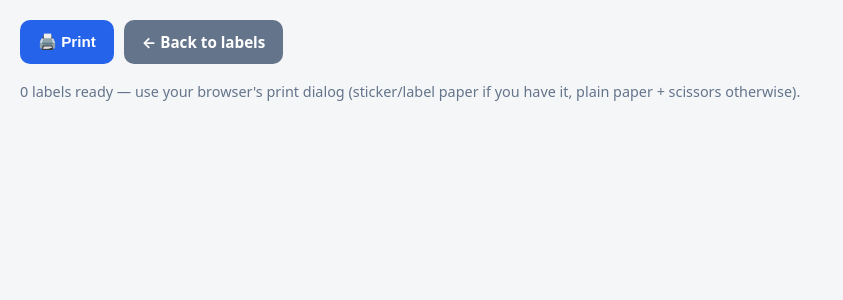
After one commit to utsavkth/khatiwada-zebra-pos, a Flask app: template templates/admin_labels_print.html in a window 1280 px wide. The commit adds this page. Shown: the top 300 px of the page, without its empty margins (0-843 px from the left). Run offline with Flask 3, Linux system fonts and the light colour scheme; the template is opened without the code that fills it, so the values that code supplies are empty; some libraries are stand-ins or nearby versions.

Commit message:
Admin: print shelf-label barcodes for weighed products (CLAUDE.md decision 3)
Scanning already worked (July 13: exact-barcode-first lookup + weighed ->
weight-pad routing), but there was no way to generate an actual scannable
label. New admin page (/admin/labels):

- Lists all active weighed products, auto-suggests a code from each name
  for ones without a barcode yet ("Basmati Rice" -> "WT-BASMATI-RICE"),
  editable inline; already-labelled products show their real code and
  aren't pre-checked, so a routine visit can't waste stickers.
- Saving validates codes are non-empty, space-free (scanning depends on
  it - zebra.js's handleWedgeEnter falls back to name search on any value
  with a space), unique within the batch, and don't collide with any
  other product's existing barcode - reusing find_duplicate_product.
- Renders a print-ready sheet (/admin/labels/print) of real Code128
  barcodes via python-barcode, inline SVG, no CDN - one browser Print
  away from stickers for the shelf bins.

db.py gains get_weighed_products/all_barcodes/set_product_barcode;
barcode_labels.py holds the code-suggestion + SVG rendering.

Verified: tests.py 220/220 (16 new). Browser pass: suggested codes render
correctly, save + redirect to the print sheet works, the saved barcode
persists and shows correctly on a re-visit, and - the actual point of the
feature - scanning the printed WT-BASMATI-RICE code on the real cashier
page opens the weight pad for Basmati Rice, exactly like any other
barcode.
Claude-Session: https://claude.ai/code/session_0185Kcnu7joE918AiQCnN9Ki

```diff
--- a/app.py
+++ b/app.py
@@ -9,6 +9,7 @@ import csv
 import hashlib
 import io
 import os
+import re
 import secrets
 import uuid
 from datetime import date as date_cls
@@ -29,6 +30,7 @@ from flask import (
 from PIL import Image, ImageOps, UnidentifiedImageError
 from werkzeug.security import check_password_hash, generate_password_hash
 
+import barcode_labels
 import db
 import nepali_date
 
@@ -584,6 +586,90 @@ def admin_duplicates_cleanup():
     return redirect(url_for("admin_products"))
 
 
+# ---- Shelf-label barcodes for weighed products (CLAUDE.md decision 3) ----
+
+# Scanning depends on codes never containing a space (zebra.js's handleWedgeEnter
+# treats any space-free value as an exact-barcode candidate first, falling back
+# to name search otherwise) — kept intentionally narrower than that one rule so
+# every code is also guaranteed printable/typeable and Code128-safe.
+LABEL_CODE_RE = re.compile(r"^[A-Za-z0-9_-]+$")
+
+
+@app.route("/admin/labels", methods=["GET", "POST"])
+@admin_required
+def admin_labels():
+    products = db.get_weighed_products()
+    error = None
+
+    if request.method == "POST":
+        selected_ids = {int(pid) for pid in request.form.getlist("select")}
+        overrides = {p["id"]: request.form.get(f"barcode_{p['id']}", "").strip() for p in products}
+        checked = selected_ids
+        if not selected_ids:
+            error = "Select at least one product to print."
+        else:
+            seen = {}
+            for p in products:
+                if p["id"] not in selected_ids:
+                    continue
+                code = overrides[p["id"]]
+                if not code:
+                    error = f'"{p["name"]}" needs a code before it can be printed.'
+                    break
+                if not LABEL_CODE_RE.match(code):
+                    error = (f'"{p["name"]}"\'s code can only use letters, numbers, '
+                             f"hyphens and underscores (no spaces) — scanning depends on it.")
+                    break
+                if code in seen:
+                    error = f'"{p["name"]}" and "{seen[code]}" both use the code {code} — codes must be unique.'
+                    break
+                dup = db.find_duplicate_product(None, barcode=code, exclude_id=p["id"])
+                if dup:
+                    error = f'The code {code} is already used by "{dup["name"]}".'
+                    break
+                seen[code] = p["name"]
+            if not error:
+                for p in products:
+                    if p["id"] in selected_ids and overrides[p["id"]] != (p["barcode"] or ""):
+                        db.set_product_barcode(p["id"], overrides[p["id"]])
+                ids = ",".join(str(i) for i in sorted(selected_ids))
+                return redirect(url_for("admin_labels_print", ids=ids))
+    else:
+        existing = db.all_barcodes()
+        overrides = {}
+        for p in products:
+            overrides[p["id"]] = p["barcode"] or barcode_labels.suggest_code(p["name"], existing)
+        # Pre-check only products still missing a code — reprinting an
+        # already-labelled item is deliberate (staff tick it themselves),
+        # not the default, so a routine visit to this page can't waste stickers.
+        checked = {p["id"] for p in products if not p["barcode"]}
+
+    return render_template(
+        "admin_labels.html",
+        products=products,
+        error=error,
+        overrides=overrides,
+        checked=checked,
+    )
+
+
+@app.route("/admin/labels/print")
+@admin_required
+def admin_labels_print():
+    try:
+        ids = [int(x) for x in request.args.get("ids", "").split(",") if x]
+    except ValueError:
+        ids = []
+    labels = []
+    for product_id in ids:
+        product = db.get_product(product_id)
+        if product and product["barcode"]:
+            labels.append({"product": product, "svg": barcode_labels.render_svg(product["barcode"])})
+    if not labels:
+        return redirect(url_for("admin_labels"))
+    return render_template("admin_labels_print.html", labels=labels)
+
+
 # ---- Cashier button groups (user-defined) ----
 
 
--- a/db.py
+++ b/db.py
@@ -351,6 +351,34 @@ def get_active_products():
     ).fetchall()
     conn.close()
     return [dict(r) for r in rows]
+
+
+def get_weighed_products():
+    """Every active weighed product — the candidate list for the admin
+    shelf-label barcode print page (CLAUDE.md decision 3)."""
+    conn = get_store_db()
+    rows = conn.execute(
+        "SELECT * FROM products WHERE active = 1 AND is_weighed = 1 ORDER BY weighed_group, name"
+    ).fetchall()
+    conn.close()
+    return [dict(r) for r in rows]
+
+
+def all_barcodes():
+    """Every barcode currently in use, active or not (matches the existing
+    duplicate-guard convention of checking across both) — kept unique when
+    generating shelf-label codes."""
+    conn = get_store_db()
+    rows = conn.execute("SELECT barcode FROM products WHERE barcode IS NOT NULL").fetchall()
+    conn.close()
+    return {r["barcode"] for r in rows}
+
+
+def set_product_barcode(product_id, barcode):
+    conn = get_store_db()
+    conn.execute("UPDATE products SET barcode = ? WHERE id = ?", (barcode, product_id))
+    conn.commit()
+    conn.close()
 
 
 def get_product_by_barcode(barcode):
--- a/requirements.txt
+++ b/requirements.txt
@@ -2,3 +2,4 @@ Flask==3.0.3
 tzdata==2024.1
 gunicorn==22.0.0
 Pillow==11.0.0
+python-barcode==0.16.1
--- a/templates/admin_base.html
+++ b/templates/admin_base.html
@@ -18,6 +18,7 @@
   <a class="side-link {{ 'active' if ep.startswith('admin_product') }}" href="{{ url_for('admin_products') }}">Products</a>
   <a class="side-link {{ 'active' if ep.startswith('admin_group') }}" href="{{ url_for('admin_groups') }}">Groups</a>
   <a class="side-link {{ 'active' if ep.startswith('admin_duplicates') }}" href="{{ url_for('admin_duplicates') }}">Duplicates</a>
+  <a class="side-link {{ 'active' if ep.startswith('admin_labels') }}" href="{{ url_for('admin_labels') }}">Print labels</a>
 
   <div class="side-section">Reports &amp; data</div>
   <a class="side-link {{ 'active' if ep == 'admin_reports' }}" href="{{ url_for('admin_reports') }}">Reports</a>
--- /dev/null
+++ b/templates/admin_labels_print.html
@@ -0,0 +1,90 @@
+<!DOCTYPE html>
+<html lang="en">
+<head>
+<meta charset="UTF-8">
+<meta name="viewport" content="width=device-width, initial-scale=1">
+<title>Print labels — Khatiwada Store</title>
+<link rel="icon" type="image/svg+xml" href="{{ url_for('static', filename='favicon.svg') }}">
+<style>
+  * { box-sizing: border-box; margin: 0; padding: 0; }
+  body {
+    font-family: system-ui, -apple-system, "Segoe UI", Roboto, sans-serif;
+    background: #f4f6f8;
+    color: #0f172a;
+    padding: 20px;
+  }
+  .toolbar {
+    display: flex;
+    gap: 10px;
+    align-items: center;
+    margin-bottom: 18px;
+  }
+  .toolbar button, .toolbar a {
+    min-height: 44px;
+    padding: 0 18px;
+    border-radius: 10px;
+    border: none;
+    font-weight: 700;
+    font-size: 0.95rem;
+    cursor: pointer;
+    text-decoration: none;
+    display: inline-flex;
+    align-items: center;
+  }
+  .toolbar button { background: #2563eb; color: #fff; }
+  .toolbar a { background: #64748b; color: #fff; }
+  .hint { color: #64748b; font-size: 0.9rem; margin-bottom: 18px; }
+
+  /* One label per sticker: name + price on top, barcode + human-readable
+     code below, sized to fit common sheet-label dimensions (~64x33mm) while
+     staying flexible for whatever sticker sheet is actually in the printer. */
+  .label-sheet {
+    display: grid;
+    grid-template-columns: repeat(auto-fill, minmax(220px, 1fr));
+    gap: 10px;
+  }
+  .label {
+    border: 1px dashed #94a3b8;
+    border-radius: 6px;
+    padding: 8px 10px;
+    display: flex;
+    flex-direction: column;
+    align-items: center;
+    gap: 4px;
+    text-align: center;
+    break-inside: avoid;
+  }
+  .label-name { font-weight: 800; font-size: 0.95rem; line-height: 1.2; }
+  .label-price { font-size: 0.8rem; color: #64748b; font-variant-numeric: tabular-nums; }
+  .label-svg { width: 100%; max-width: 200px; }
+  .label-svg svg { width: 100%; height: auto; display: block; }
+  .label-code { font-size: 0.78rem; font-weight: 700; letter-spacing: 0.02em; font-family: ui-monospace, monospace; }
+
+  @media print {
+    body { background: #fff; padding: 0; }
+    .toolbar, .hint { display: none; }
+    .label { border-style: solid; border-color: #cbd5e1; }
+  }
+</style>
+</head>
+<body>
+
+<div class="toolbar">
+  <button type="button" onclick="window.print()">🖨️ Print</button>
+  <a href="{{ url_for('admin_labels') }}">← Back to labels</a>
+</div>
+<p class="hint">{{ labels | length }} label{{ "s" if labels | length != 1 else "" }} ready — use your browser's print dialog (sticker/label paper if you have it, plain paper + scissors otherwise).</p>
+
+<div class="label-sheet">
+  {% for l in labels %}
+  <div class="label">
+    <span class="label-name">{{ l.product.name }}</span>
+    <span class="label-price">{{ l.product.price | rs }}/{{ l.product.unit }}</span>
+    <span class="label-svg">{{ l.svg | safe }}</span>
+    <span class="label-code">{{ l.product.barcode }}</span>
+  </div>
+  {% endfor %}
+</div>
+
+</body>
+</html>
```
Also changed, not shown: CLAUDE.md (+11 -0 lines), barcode_labels.py (added, +48 -0 lines), static/admin.css (+15 -0 lines), templates/admin_labels.html (added, +65 -0 lines), tests.py (+64 -0 lines).
